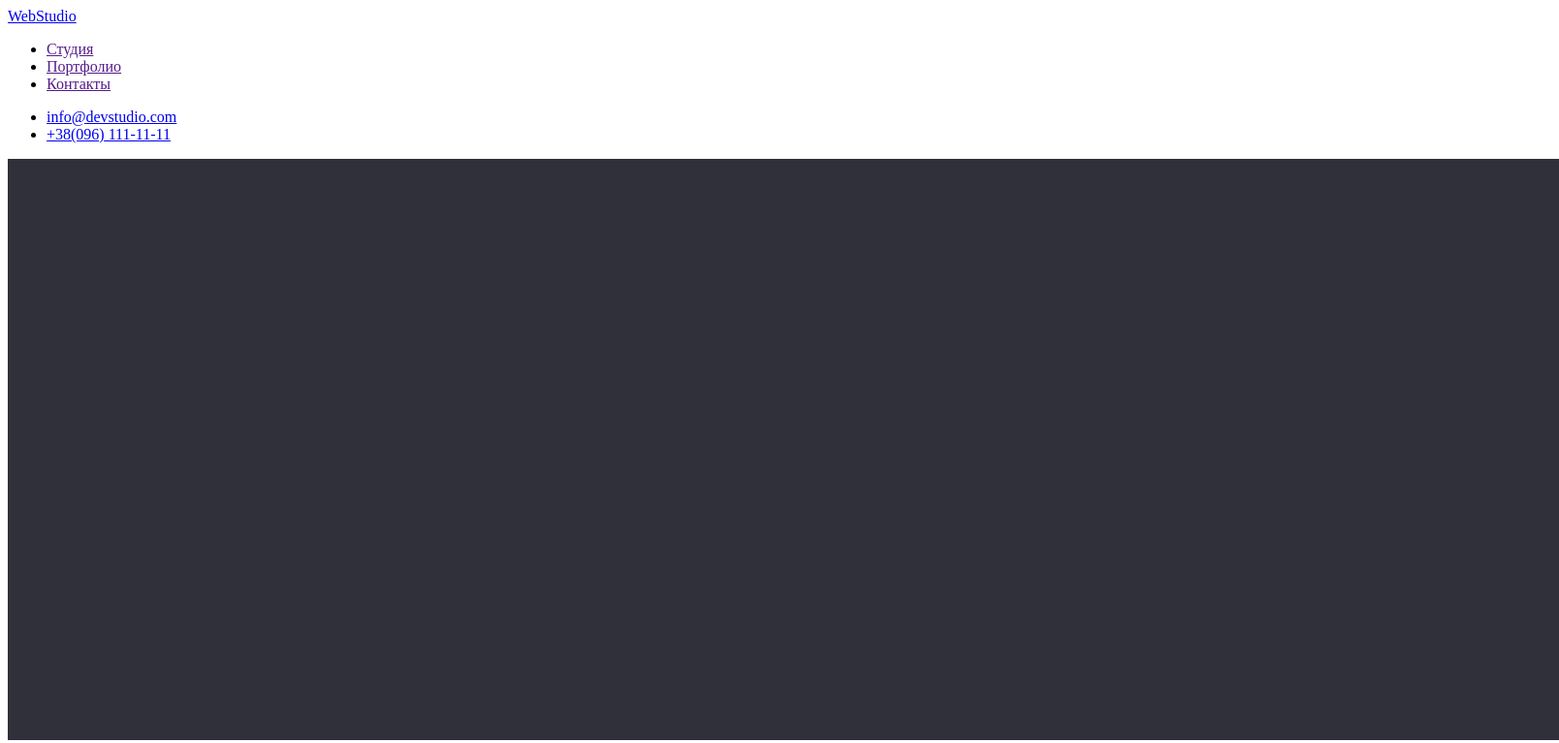
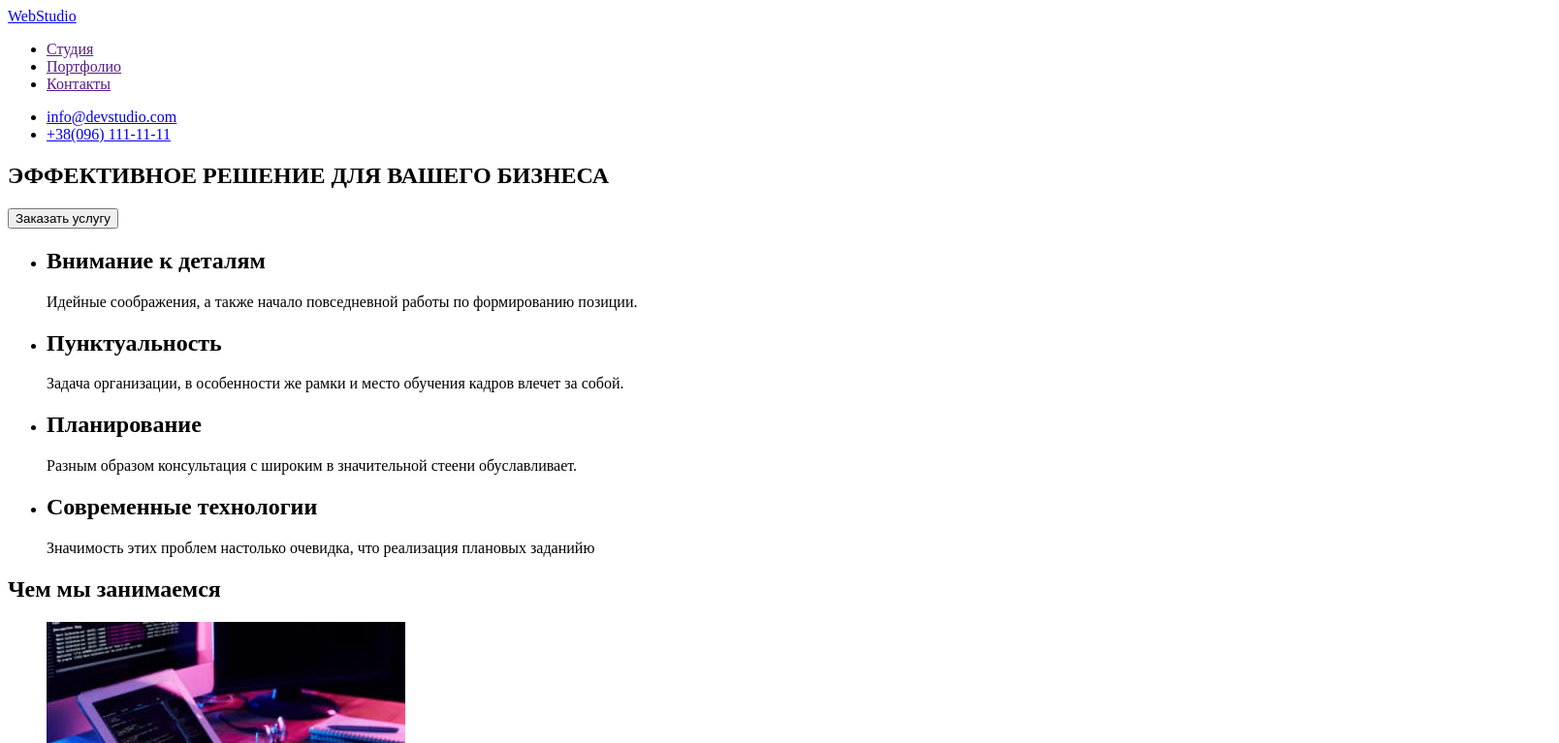
Before and after one commit to Shvaider/HW-1-git, a plain HTML site: page index.html in a window 1280 px wide. Shown: the top 767 px of the page at 97% size, 1608 px wide, since content can reach past the window. Drawn offline with Linux system fonts and the light colour scheme.

Commit message:
Update index.html

```diff
--- a/index.html
+++ b/index.html
@@ -27,7 +27,6 @@
     <main>
         <div>
             <section>
-                <img src="./Bg.svg" alt="фон" width="1600" height="600"/>
                 <h1>ЭФФЕКТИВНОЕ РЕШЕНИЕ ДЛЯ ВАШЕГО БИЗНЕСА</h1>
                 <button type="button">Заказать услугу</button>
             </section>
```
